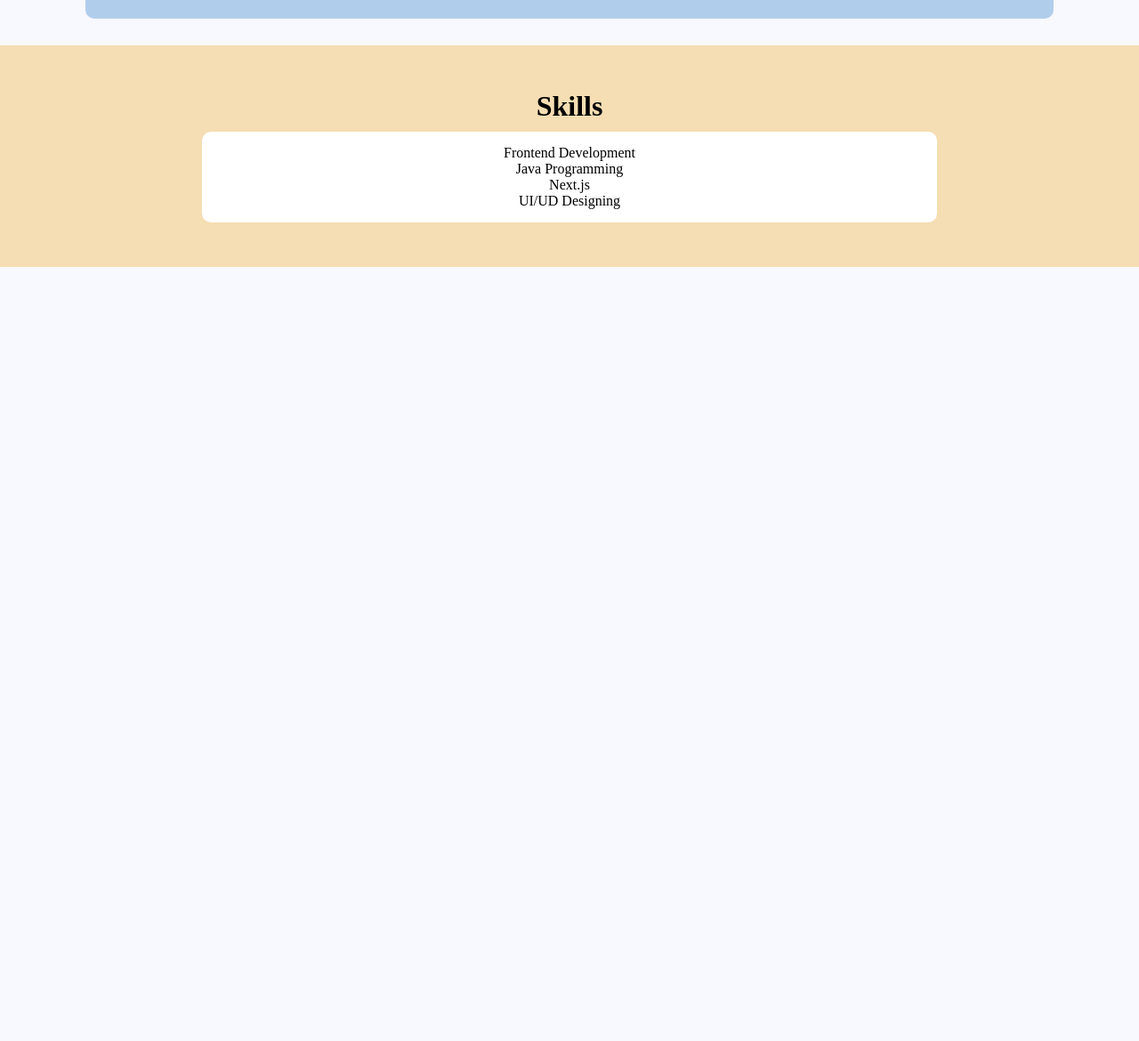
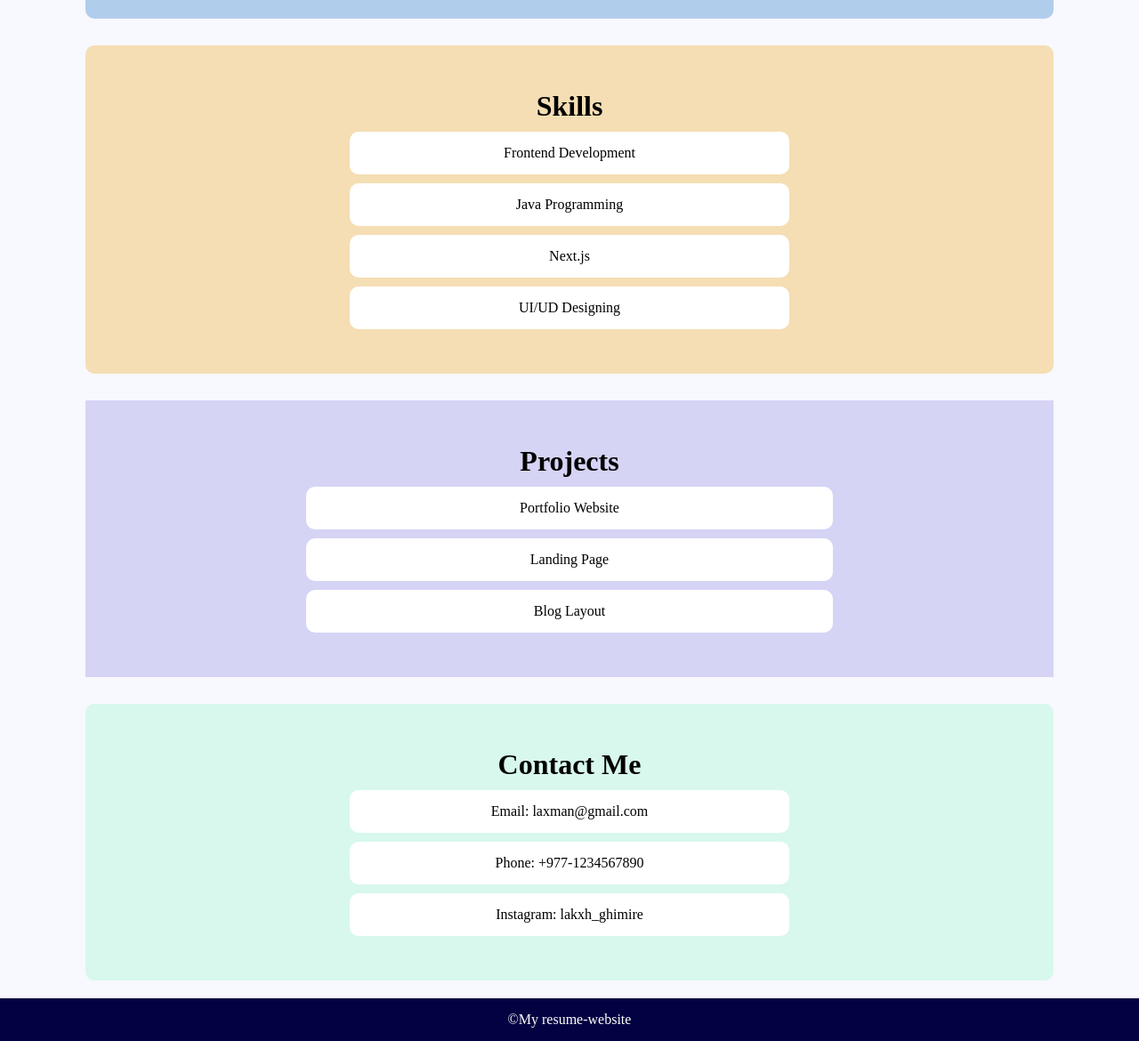
Before and after one commit to LaxmanGhimire7/cohort2, a plain HTML site: page index.html in a window 1280 px wide. Shown: the part 809-1979 px from the top of the page at 89% size. Before the commit the page ends 1109 px from the top, so only its background shows below. Drawn offline with Linux system fonts and the light colour scheme.

Commit message:
sheryians coding school assignment for beginner cohort 2.0 completed

```diff
--- a/index.html
+++ b/index.html
@@ -26,21 +26,40 @@
     <div class="education">
       <h1>Education</h1>
 
-        <p class="hehe">B.Tech in Computer Science - ISMT</p>
-        <p class="hehe" id="education-2">Gigher Secondary - XYZ</p>
-
+      <p class="hehe">B.Tech in Computer Science - ISMT</p>
+      <p class="hehe" id="education-2">Gigher Secondary - XYZ</p>
     </div>
 
     <!-- Skills -->
-     <div class="skills">
-        <h1>Skills</h1>
-        <div class="skills-1">
-            <p>Frontend Development</p>
-            <p>Java Programming</p>
-            <p>Next.js</p>
-            <p>UI/UD Designing</p>
-        </div>
+    <div class="skills">
+      <h1>Skills</h1>
 
+      <p class="skills-1" id="frontend">Frontend Development</p>
+      <p class="skills-1" id="java">Java Programming</p>
+      <p class="skills-1" id="next">Next.js</p>
+      <p class="skills-1" id="ui">UI/UD Designing</p>
+    </div>
+
+    <!-- Projects -->
+    <div class="projects">
+      <h1>Projects</h1>
+
+      <p class="project_paragraphs">Portfolio Website</p>
+      <p class="project_paragraphs">Landing Page</p>
+      <p class="project_paragraphs">Blog Layout</p>
+    </div>
+
+    <!-- Contact -->
+     <div class="contact">
+        <h1>Contact Me</h1>
+
+        <p class="contact_paragraphs">Email: laxman@gmail.com</p>
+        <p class="contact_paragraphs">Phone: +977-1234567890</p>
+        <p class="contact_paragraphs">Instagram: lakxh_ghimire</p>
      </div>
   </body>
+
+  <footer class="footer">
+    <p>&copy;My resume-website</p>
+  </footer>
 </html>
--- a/style.css
+++ b/style.css
@@ -93,17 +93,64 @@ body {
 .skills{
     background-color: wheat;
     text-align: center;
+    padding: 50px;
+    width: 85%;
+    margin: auto;
     margin-top: 30px;
-    padding: 50px;
+    border-radius: 10px;
 }
 
 .skills-1{
-    width: 70%;
     background-color: #fff;
     /* border: 2px solid black; */
     padding: 15px;
-    width: 70%;
     margin: auto;
     border-radius: 10px;
     margin-top: 10px;
+    width: 50%;
 }
+
+.projects{
+    background-color:rgb(213, 212, 245);
+    padding: 50px;
+    width: 85%;
+    margin: auto;
+    margin-top: 30px;
+    text-align: center;
+}
+
+.project_paragraphs{
+    background-color: #fff;
+    padding: 15px;
+    width: 60%;
+    margin: auto;
+        margin-top: 10px;
+    border-radius: 10px;
+}
+
+.contact{
+    background-color: rgb(216, 248, 237);
+    padding: 50px;
+    text-align: center;
+    margin: auto;
+    margin-top: 30px;
+    width: 85%;
+    border-radius: 10px;
+}
+
+.contact_paragraphs{
+    width: 50%;
+    background-color: #fff;
+    padding: 15px;
+    margin: auto;
+    margin-top: 10px;
+    border-radius: 10px;
+}
+
+.footer{
+    text-align: center;
+    margin-top: 20px;
+    background-color: rgb(2, 2, 66);
+    color: white;
+    padding: 15px;
+}
```
